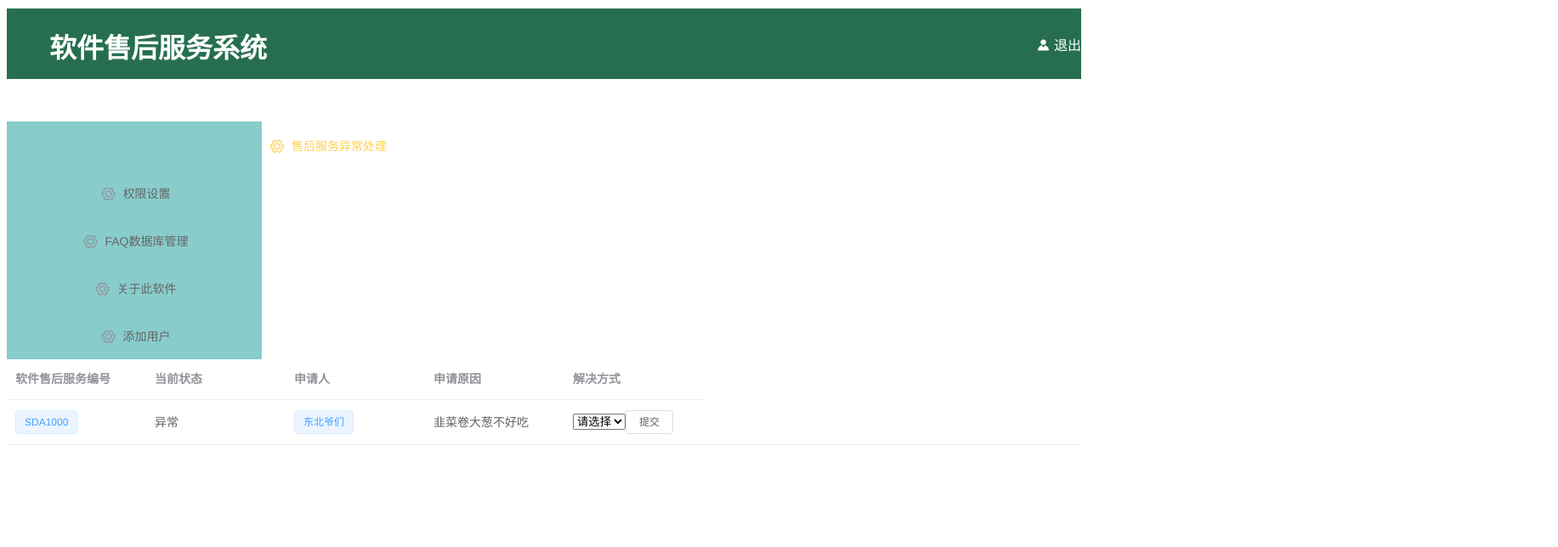
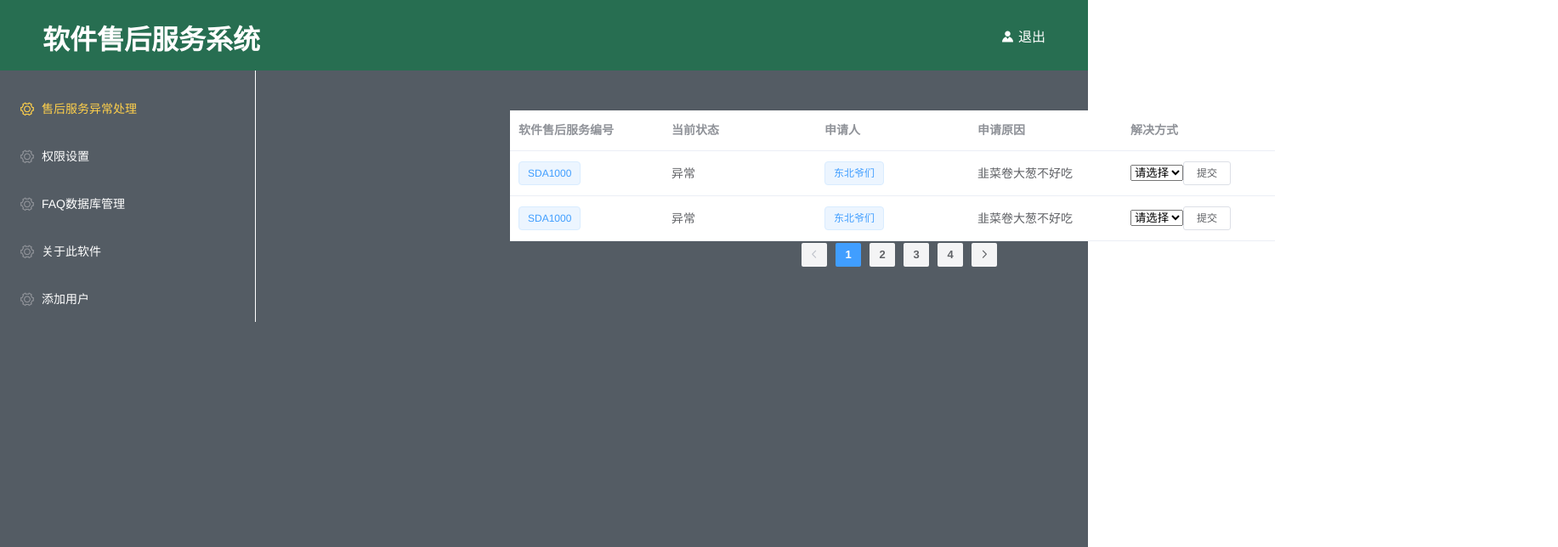
Before and after one commit to ORZbiubiubiu/software_service_system, a Vue app: page /admin/ServiceTable in a window 1280 px wide. Shown: the top 644 px of the page at 85% size, 1833 px wide, since content can reach past the window. Built offline with nearby package versions, Linux system fonts and the light colour scheme.

Commit message:
5/26/19.47

```diff
--- a/package.json
+++ b/package.json
@@ -8,6 +8,7 @@
     "lint": "vue-cli-service lint"
   },
   "dependencies": {
+    "axios": "^0.19.2",
     "core-js": "^3.6.4",
     "element-ui": "^2.4.5",
     "vue": "^2.6.11",
--- a/src/App.vue
+++ b/src/App.vue
@@ -1,6 +1,6 @@
 <template>
   <div id="app">
-    <router-view name="headr"></router-view>
+
 
 
   <router-view></router-view>
@@ -21,8 +21,13 @@ export default {
   font-family: 'Avenir', Helvetica, Arial, sans-serif;
   -webkit-font-smoothing: antialiased;
   -moz-osx-font-smoothing: grayscale;
-  text-align: center;
+
   color: #2c3e50;
-  margin-top: 60px;
+  background-color: #545c64;
+  margin-top: 0px;
+  height: 937px;
+}
+body{
+  margin: 0;
 }
 </style>
--- a/src/components/Header.vue
+++ b/src/components/Header.vue
@@ -8,8 +8,8 @@
             <div id="userHead">
 
                 <div class="el-icon-s-custom" id="head_icon"></div>
-                <div id="userName"> {{this.$route.params.name}}</div>
-                <span id="logout">退出</span>
+                <div id="userName"  > {{username}}</div>
+                <span id="logout" @click="logout">退出</span>
 
 
             </div>
@@ -18,22 +18,55 @@
 
 <script>
 
+
     export default {
         data:() =>{
             return {
-             username:""
+                username:"1"
             }
 
         } ,
     name: 'myheader',
-  mounted:()=>{
+    mounted:function (){
+        console.log("mounted -h")
 
-  },
-  beforeUpdate:()=>{
-
-  },
+             this.username=this.$route.params.name;
+    } ,
 
     methods: {
+
+
+        logout: function () {
+            console.log(this.$route.params.name+"logout");
+                this.$axios.get('http://rap2api.taobao.org/app/mock/23080/resources/search',{
+                    params: {
+                        id: 5
+                    }
+                })
+                .then(res => {
+                    console.log('数据是:', res);
+                })
+                .catch((e) => {
+                    console.log('获取数据失败');
+                });
+             this.$router.replace('/login').catch(err=>{
+
+        })
+         /*    type: "GET", */
+            // contentType: "application/json; charset=utf-8",
+            // dataType: "json",
+           /*  url: "/logout",
+            headers: {
+                "token": sessionStorage.getItem("token")
+            }, */
+            // data: JSON.stringify({
+            //     username:name
+            // }),
+          /*   success: function (response) {
+                location.href = "login"
+            }
+        }); */
+          }
 
     }
 
@@ -47,7 +80,7 @@ methods: {
   width: 100%;
     height: 83px;
     position: relative;
-    top:   -50px;
+    top:   0px;
     background-color: rgba(39, 110, 81, 1);
  }
  #title{
@@ -60,6 +93,7 @@ methods: {
     float: right;
 
     margin-top:  30px;
+     margin-right: 50px;
     height: 60px;
     color: #fff;
 }
@@ -77,4 +111,6 @@ methods: {
     color: #ffd04b;
     cursor: pointer;
 }
+
+
 </style>
--- a/src/components/Menu_Admin.vue
+++ b/src/components/Menu_Admin.vue
@@ -1,13 +1,16 @@
 
 <template>
 
-  <div class="hello">
-
+<div>
   <myheader>
   </myheader>
+  <div class="">
+
+
      <el-menu   default-active="0" class="el-menu-vertical-demo" @select="handleSelect" @open="handleOpen"
-                    @close="handleClose" background-color="#88cccc" text-color="#666" active-text-color="#ffd04b"
+                    @close="handleClose" background-color="#545c64" text-color="#fff" active-text-color="#ffd04b"
                     id="el_funcmenu" style="">
+                    <p></p>
             <el-menu-item v-bind:index="item.index" :key="item.fncname" v-for="item in funcs">
                 <i class="el-icon-setting"></i>
                 <span slot="title">{{item.fncname}}</span>
@@ -15,8 +18,10 @@
 
 
         </el-menu>
+
         <router-view></router-view>
 
+  </div>
   </div>
 </template>
 
@@ -30,7 +35,7 @@ export default {
 
     data:() =>{
         return {
-            id:"",
+
             funcs: [{
                         fncname: "售后服务异常处理",
                         index: "0"
@@ -59,14 +64,15 @@ export default {
 
     ,
   name: 'Menu_Admin',
-    mounted:()=>{
+    mounted:function () {
             console.log( "Menu_Admin");
 
     },
 methods: {
     handleSelect(key, keyPath) {
 
-          this.$router.push('/admin/ServiceTable').catch(err=>{
+            //this.$router.push(  {name:'Admin',params:{name:this.userName}})
+          this.$router.push({path:'/admin/ServiceTable' }).catch(err=>{
 
         })
 
@@ -94,5 +100,7 @@ methods: {
      display: block;
      border: 0;
       width:300px;
+      top:0px;
+      border-right: 1px solid #ffffff;
        }
 </style>
--- a/src/components/ServiceTable.vue
+++ b/src/components/ServiceTable.vue
@@ -1,29 +1,31 @@
 <template>
-<div>
+<div class="function">
 
 
-        <el-dialog v-bind:title="service_dialog_vm.solution" :visible.sync="service_dialog_vm.dialogFormVisible">
+        <el-dialog v-bind:title=" dia_title" :visible.sync="dialogFormVisible">
                     <p>
                         <span> 软件售后服务编号:</span>
-                        <span>{{service_dialog_vm.serviceId}}</span>
+                        <span>{{ serviceId}}</span>
                     </p>
                     <p>
                         <span>当前状态:</span>
-                        <span>{{service_dialog_vm.serviceState}}</span>
+                        <span>{{ serviceState}}</span>
                     </p>
                     <p>
                         <span>申请人:</span>
-                        <span>{{service_dialog_vm.Applicant}}</span>
+                        <span>{{ Applicant}}</span>
                     </p>
                     <p>
                         <span>申请原因:</span>
-                        <span>{{service_dialog_vm.Application_reason}}</span>
+                        <span>{{ Application_reason}}</span>
                     </p>
-
-
-
-
-
+                    <p>
+                        <span>请选择更换人员的系统名称：</span>
+                        <select name="" id=""   v-model="change_name" placeholder="请选择">
+                            <option   v-for="item in serverlist" :key="item.name" :label="item.name"
+                                :value="item.name"></option>
+                        </select>
+                    </p>
 
 
                     <div slot="footer" class="dialog-footer">
@@ -32,7 +34,7 @@
                     </div>
         </el-dialog>
          <el-table :data="tableData" style="width: 100%">
-                    <el-table-column label="软件售后服务编号" width="164">
+                    <el-table-column label="软件售后服务编号" width="180">
                         <template slot-scope="scope">
                             <div slot="reference" class="name-wrapper">
                                 <el-tag size="medium">{{ scope.row.serviceId }}</el-tag>
@@ -40,12 +42,12 @@
 
                         </template>
                     </el-table-column>
-                    <el-table-column label="当前状态" width="164">
+                    <el-table-column label="当前状态" width="180">
                         <template  >
                             <span>异常</span>
                         </template>
                     </el-table-column>
-                    <el-table-column label="申请人" width="164">
+                    <el-table-column label="申请人" width="180">
                         <template slot-scope="scope">
 
                             <div slot="reference" class="name-wrapper">
@@ -53,12 +55,12 @@
                             </div>
                         </template>
                     </el-table-column>
-                    <el-table-column label="申请原因" width="164">
+                    <el-table-column label="申请原因" width="180">
                         <template slot-scope="scope">
                             <span style="overflow: hidden">{{ scope.row.Application_reason }}</span>
                         </template>
                     </el-table-column>
-                    <el-table-column label="解决方式" width="164">
+                    <el-table-column label="解决方式" width="180">
                         <template slot-scope="scope">
                             <select name="" width="180" v-model="scope.row.solution">
                                 <option value="" selected:disabled style="display:none">请选择</option>
@@ -74,6 +76,12 @@
 
                     </el-table-column>
                 </el-table>
+                 <div class="paging" id="service_page">
+                    <el-pagination background layout="prev, pager, next" v-bind:total="total"
+                        v-bind:current-page="current_page" v-bind:page-size="page_size"
+                        @current-change="handleCurrentChange"  >
+                    </el-pagination>
+                </div>
 </div>
 </template>
 <script>
@@ -86,26 +94,27 @@ export default {
 
       return {
             //每页显示 11 个
-            service_dialog_vm:{
-                msgid:"",
-                serviceId:"",
-                serviceState:"",
+          current_page:1,
+          page_size:11,
+          total:34,
+          //
 
-                Application_reason:"",
-                Applicant:""
-            },
+          //
+          serverlist:[{
+              name:"name1"
+          },{
+              name:"name2"
+          }],
+            dialogFormVisible: false,
             msgid: "",
-            dialogFormVisible: false,
             serviceId: "1",
 
             serviceState: "1",
             Application_reason: "1",
             Applicant: "1",
-            feedbackinf: "1",
+
             change_name: "",
-            way1: true,
-            way2: false,
-            way3: false,
+           dia_title: "",
             tableData: [
                 {
                     mesid: "",
@@ -114,29 +123,97 @@ export default {
                     "Applicants": "东北爷们",
                     "Application_reason": "韭菜卷大葱不好吃",
                     solution: ""
-            } ]
+                } ,{
+                    mesid: "",
+                    "serviceId": "SDA1000",
+                    "serviceState": "正在处理",
+                    "Applicants": "东北爷们",
+                    "Application_reason": "韭菜卷大葱不好吃",
+                    solution: ""
+                }
+            ]
             }
     },
     methods: {
+            handleCurrentChange:function (index) {
+                //
+            },
+            solution(serviceId, serviceState, Applicant, Application_reason, solution, mesid) {
 
-            solution(serviceId, serviceState, Applicants, Application_reason, solution, mesid) {
-                 this.service_dialog_vm.msgid = mesid;
-            console.log(serviceId+serviceState+Applicants+Application_reason+solution)
+            //console.log(serviceId+serviceState+Applicants+Application_reason+solution)
                 if (solution == "") {
                     alert("请选择解决方式！");
                 } else {
-                this.service_dialog_vm.serviceId = serviceId;
-                  this.service_dialog_vm.dialogFormVisible=true;
+                this.msgid = mesid;
+                this.serviceId=serviceId;
+                this.Applicant=Applicant;
+                this.Application_reason=Application_reason;
+                this.serviceState=serviceState;
+                this.dia_title=solution;
+                //获取更换人员名单
+                this.$axios.post("/admin/getReplaceName",).then(res=>{
 
+                })
 
-
-
-
+                this.dialogFormVisible=true;
 
                 }
 
 
+            },
+             commit: function () {
+
+                var tmp = JSON.stringify({
+                    msgid: this.msgid,
+                    serverName: this.change_name,
+                    serviceid: this.serviceId
+                });
+               /*  $.ajax({
+                    type: "POST",
+                    contentType: "application/json; charset=utf-8",
+                    dataType: "json",
+                    url: "/admin/huanren",
+                    headers: {
+                        "token": sessionStorage.getItem("token")
+                    },
+                    data: tmp,
+                    success: function (response) {
+
+
+                        if (response.data.message == "更新成功") {
+                            this.$message({
+                                message: "更换售后服务人员" +  change_name + "成功!",
+                                type: 'success'
+                            });
+
+
+                        } else {
+                            this.$message.error("更换售后服务人员" +  change_name + "失败!");
+
                         }
+
+                        //service_error_page_getdata(service_page_vm.current_page);
+                    }
+                }); */
+
+
+                this.dialogFormVisible = false;
+
+            }
+
         }
 }
 </script>
+<style scoped>
+ .function{
+
+     position: absolute;
+     top: 130px;
+     left: 600px;
+
+ }
+ #service_page{
+     position: relative;
+     left: 37%;
+ }
+</style>
--- a/src/components/login.vue
+++ b/src/components/login.vue
@@ -3,13 +3,13 @@
   <div  >
 
    <el-form     label-width="80px" id="loginform">
-            <el-form-item label="用户名">
+            <el-form-item label="">
                 <el-input v-model="userName" placeholder="请输入用户名" maxlength="18"></el-input>
             </el-form-item>
-            <el-form-item label="用户密码">
+            <el-form-item label="">
                 <el-input v-model="passWord" show-password placeholder="请输入密码" maxlength="18"></el-input>
             </el-form-item>
-            <el-form-item label="用户类型">
+            <el-form-item label="">
                 <el-select v-model="Character" placeholder="请选择用户登录类型" clearable>
                     <el-option v-for="item in type" :key="item.key" :label="item.key" :value="item.key">
                     </el-option>
@@ -129,7 +129,8 @@ export default {
 
                             sessionStorage.setItem("token", "session");
                             sessionStorage.setItem("role", "admin");
-                            this.$router.push(  {name:'Admin',params:{name:this.userName}})
+                            this.$router.push("/client");
+                           // this.$router.push(  {name:'ServiceTable',params:{name:this.userName}})
 
 
                              //this.$router.push('/admin')
@@ -204,5 +205,6 @@ export default {
     top:200px;
     width: 500px;
     left: 35%;
+    color:#fff;
 }
 </style>
--- a/src/main.js
+++ b/src/main.js
@@ -2,13 +2,14 @@ import Vue from 'vue'
 
 
 import './plugins/element.js'
-
+ import axios from 'axios'
 import router from './router/router_index.js'
- import App from './App'
+import App from './App'
 import Menu_Admin from './components/Menu_Admin.vue'
 import login  from './components/login.vue'
 import myheader from './components/Header.vue'
 Vue.config.productionTip = false
+Vue.prototype.$axios = axios;
 
   new Vue({
         router: router,
--- a/src/router/router_index.js
+++ b/src/router/router_index.js
@@ -33,14 +33,10 @@ const routes = [
         path: '/admin',
         meta:{
             title:"管理员"
-        },
-        name: "Admin",
+        } ,
+        //name: "Admin",
          beforeEnter: (to, from, next) => {
-            // to.component.id = to.params.name;
 
-            // console.log(to.component)
-             // ...
-             console.log(to.params.name + "beforeEnter");
             next();
 
          },
@@ -51,6 +47,7 @@ const routes = [
          children:[
            {
                 path: 'ServiceTable',
+                name: "ServiceTable",
                  meta: {
                      title: "管理员"
                  },
```
Also changed, not shown: 1 other file (tests, documents, lock files or other folders). Lines whose indentation alone changed are shown as unchanged.
